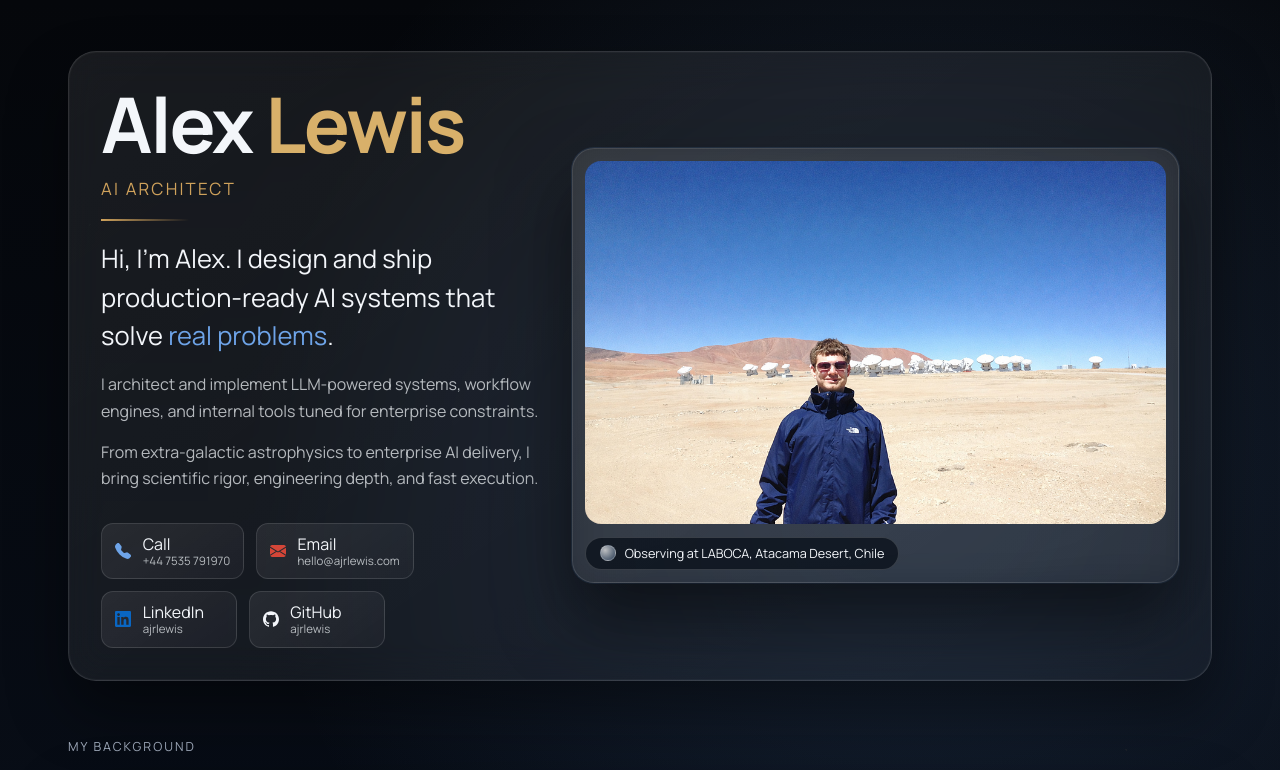
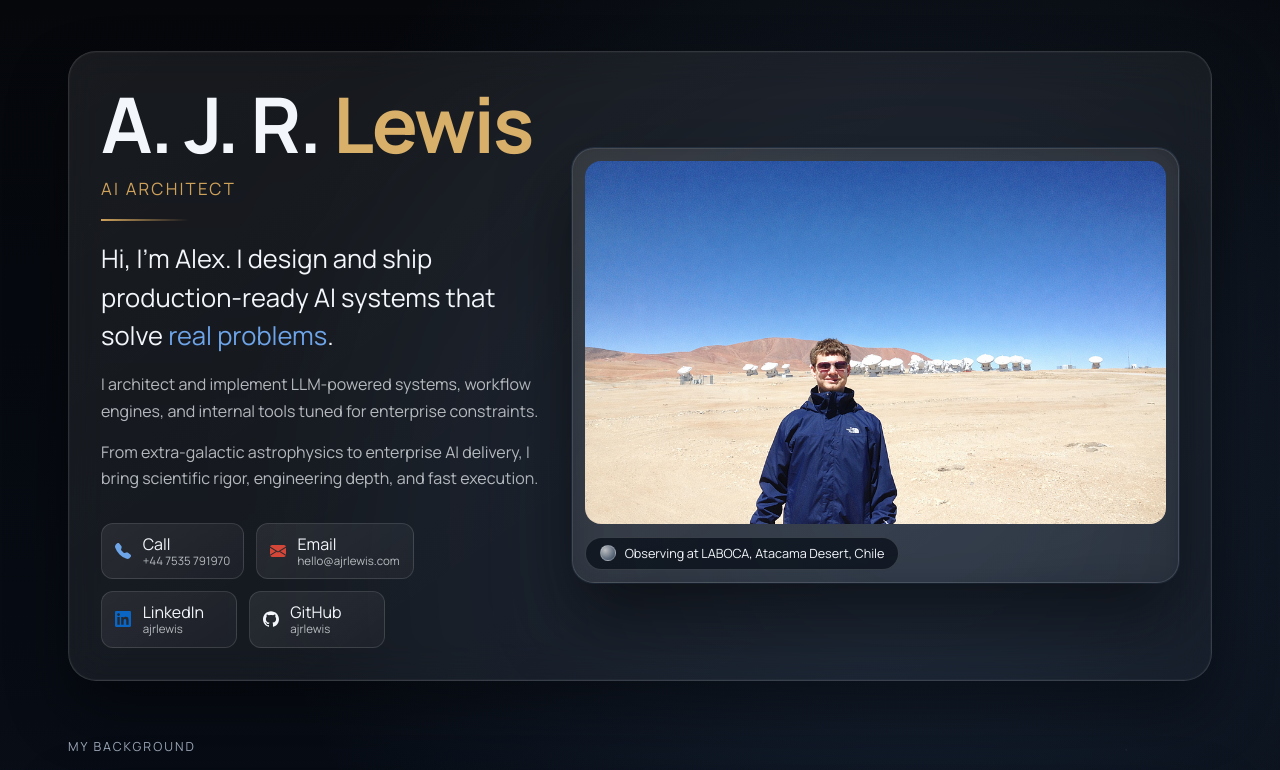
Before and after one commit to ajrlewis/ajrlewis, a Next.js app in the folder apps/web/: page / in a window 1280 px wide. Shown: the top 770 px of the page. Built offline with nearby package versions, Linux system fonts and the light colour scheme.

Commit message:
fix(web): update hero brand to AJR monogram

```diff
--- a/apps/web/app/page.tsx
+++ b/apps/web/app/page.tsx
@@ -170,7 +170,7 @@ export default function HomePage() {
         <section className="hero glass-panel" aria-label="Hero">
           <div className="hero-copy">
             <h1 className="hero-name">
-              <span>Alex</span> <span className="gold">Lewis</span>
+              <span>A. J. R.</span> <span className="gold">Lewis</span>
             </h1>
             <p className="hero-title">AI Architect</p>
             <div className="accent-line" aria-hidden="true" />
```
Also changed, not shown: 1 other file (tests, documents, lock files or other folders).
